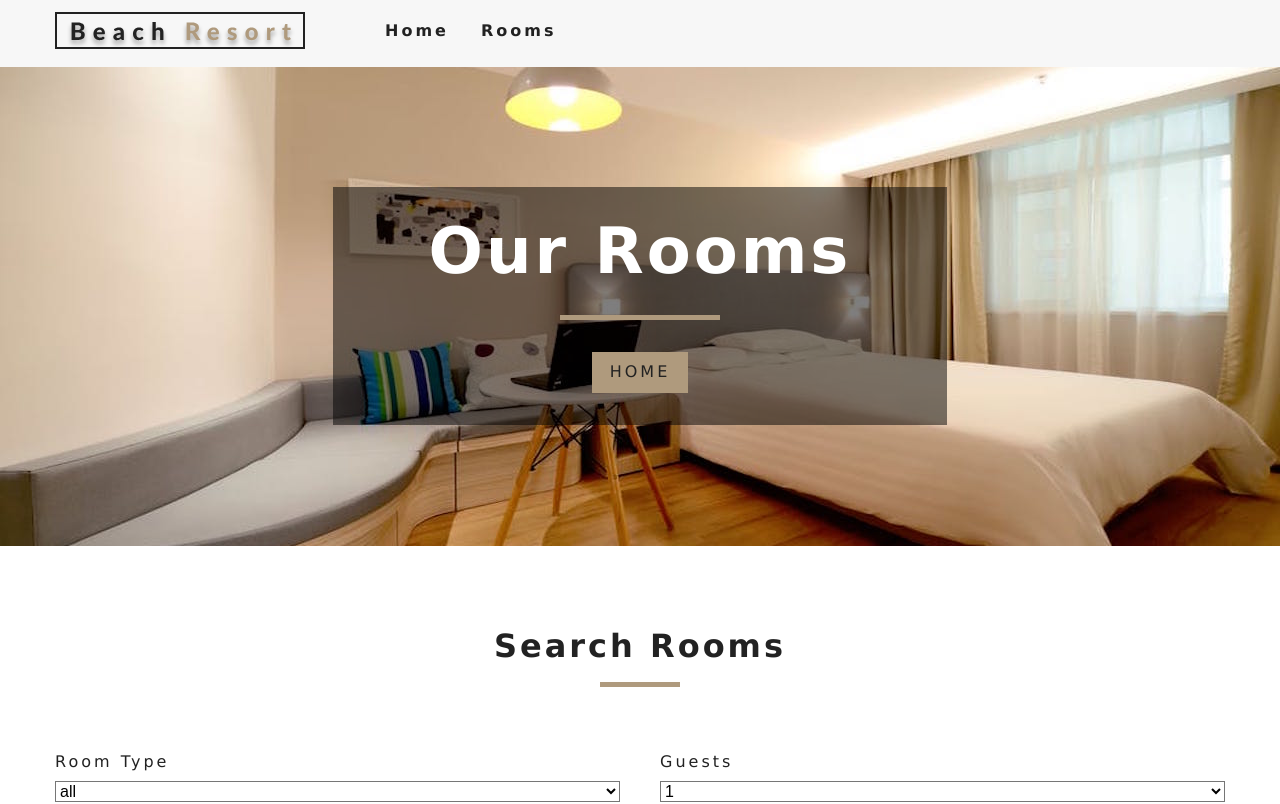
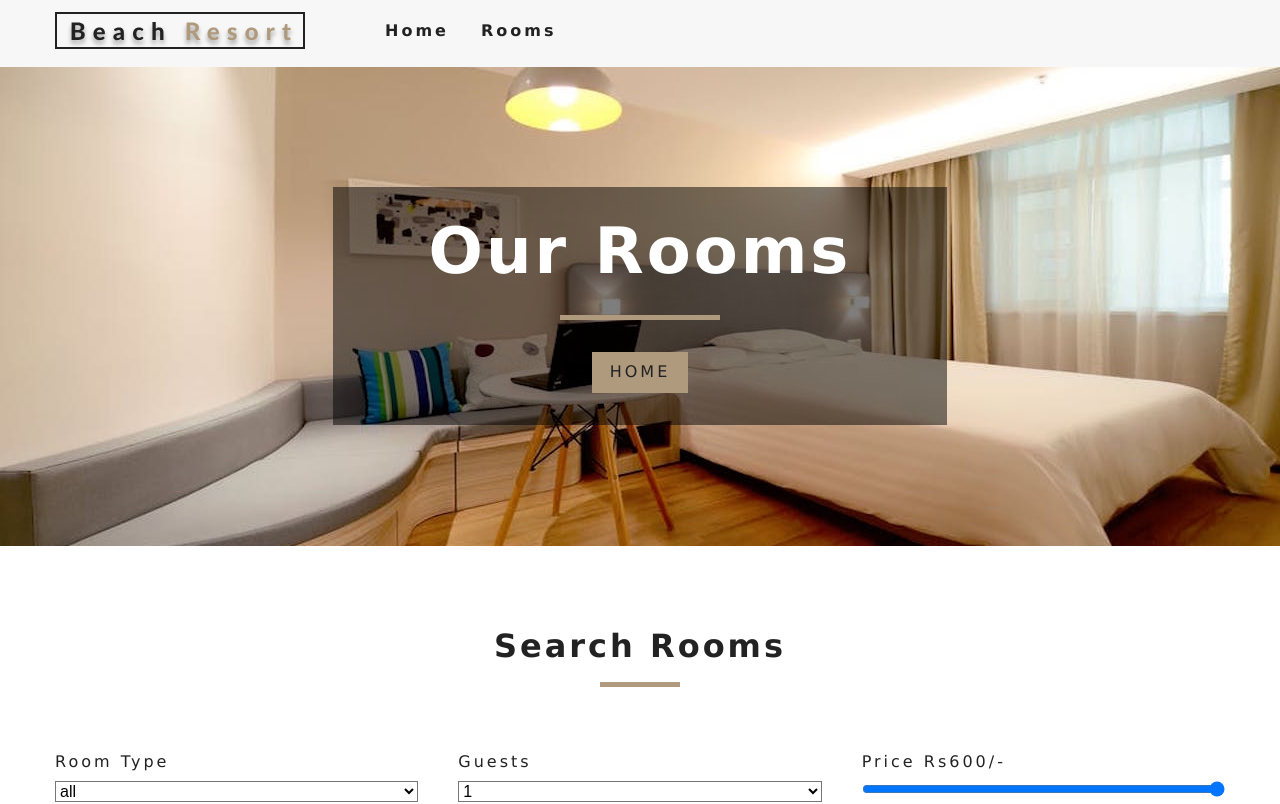
Before and after one commit to prashantbhat84/BeachResort, a React (Create React App) app: page /rooms in a window 1280 px wide. Shown: the top 804 px of the page. Built offline with nearby package versions, Linux system fonts and the light colour scheme.

Commit message:
price filter added

```diff
--- a/src/components/RoomsFilter.js
+++ b/src/components/RoomsFilter.js
@@ -75,6 +75,23 @@ const RoomsFilter = ({ rooms }) => {
           </select>
         </div>
         {/*end of select guests */}
+        {/*start of price range */}
+        <div className="form-group">
+          <label htmlFor="price">Price Rs{price}/-</label>
+          <input
+            type="range"
+            name="price"
+            min={minPrice}
+            max={maxPrice}
+            id="price"
+            value={price}
+            onChange={handlechange}
+            className="form-control"
+          />
+        </div>
+        {/*end of price range */}
+        {/*start of room size */}
+        {/*end of room size */}
       </form>
     </section>
   );
--- a/src/components/context.js
+++ b/src/components/context.js
@@ -93,6 +93,11 @@ class RoomProvider extends Component {
     if (capacity !== 1) {
       tempRooms = tempRooms.filter(room => room.capacity === capacity);
     }
+    //filterby price
+    price = parseInt(price);
+
+    tempRooms = tempRooms.filter(room => room.price <= price);
+
     this.setState({ sortedRooms: tempRooms });
   };
   render() {
```
